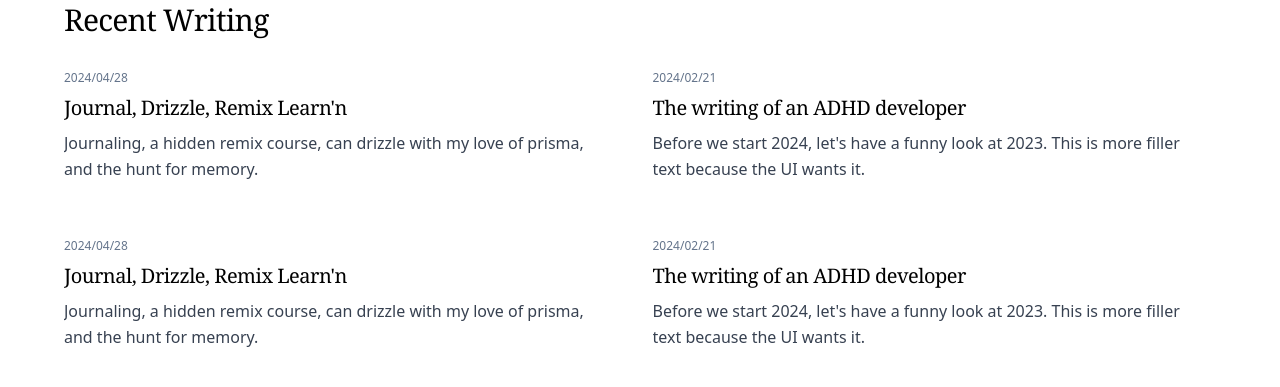
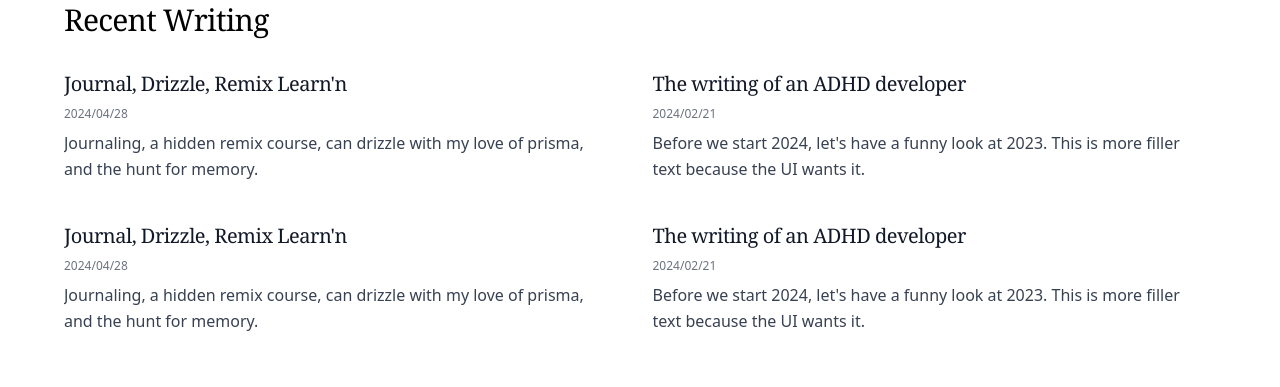
Before and after one commit to ryanyogan/2025-ryanyogan.com, a Next.js app: page / in a window 1280 px wide. Shown: the part 326-713 px from the top of the page. Built offline with nearby package versions, Linux system fonts and the light colour scheme; no server answers.

Commit message:
use the card

```diff
--- a/src/components/recent-writing.tsx
+++ b/src/components/recent-writing.tsx
@@ -1,4 +1,4 @@
-import Link from "next/link";
+import { WritingPostCard } from "./writing-post-card";
 
 const posts = [
   {
@@ -39,19 +39,7 @@ export function RecentWriting() {
       </h2>
       <div className="grid md:grid-cols-2 md:col-span-full gap-10">
         {posts.map((post) => (
-          <article key={post.href} className="group pb-4">
-            <Link href={post.href} className="block space-y-2">
-              <time className="text-xs text-slate-500 font-sans block">
-                {post.date}
-              </time>
-              <h3 className="text-xl font-serif font-base tracking-tight text-black group-hover:text-gray-600 transition-colors line-clamp-2">
-                {post.title}
-              </h3>
-              <p className="text-base text-gray-700 leading-relaxed font-sans line-clamp-3">
-                {post.excerpt}
-              </p>
-            </Link>
-          </article>
+          <WritingPostCard key={post.href} post={post} />
         ))}
       </div>
     </div>
--- a/src/components/writing-post-card.tsx
+++ b/src/components/writing-post-card.tsx
@@ -1,12 +1,12 @@
-import Link from 'next/link'
+import Link from "next/link";
 
 interface WritingPostCardProps {
   post: {
-    title: string
-    excerpt: string
-    date: string
-    slug: string
-  }
+    title: string;
+    excerpt: string;
+    date: string;
+    slug: string;
+  };
 }
 
 export function WritingPostCard({ post }: WritingPostCardProps) {
@@ -16,9 +16,13 @@ export function WritingPostCard({ post }: WritingPostCardProps) {
         <h2 className="text-xl font-serif font-normal tracking-tight text-gray-900 group-hover:text-gray-600 transition-colors line-clamp-2">
           {post.title}
         </h2>
-        <time className="text-xs text-gray-500 font-sans block">{post.date}</time>
-        <p className="text-sm text-gray-700 leading-relaxed font-sans line-clamp-3">{post.excerpt}</p>
+        <time className="text-xs text-gray-500 font-sans block">
+          {post.date}
+        </time>
+        <p className="text-base text-gray-700 leading-relaxed font-sans line-clamp-3">
+          {post.excerpt}
+        </p>
       </Link>
     </article>
-  )
+  );
 }
```
